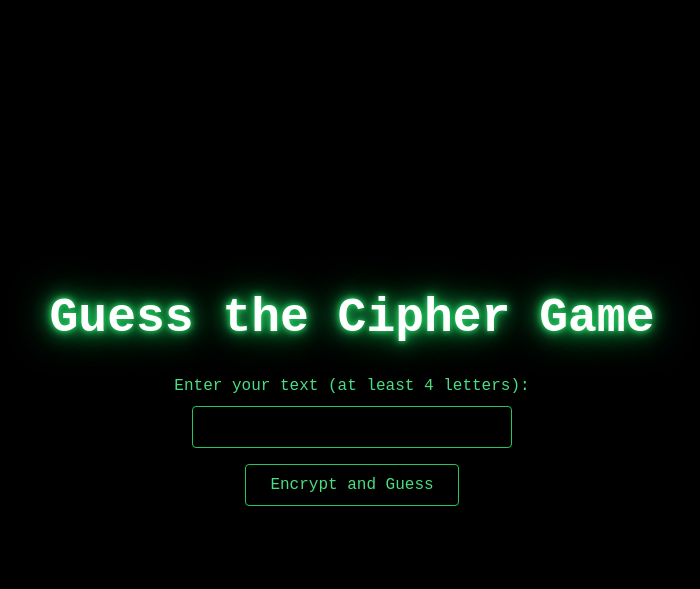
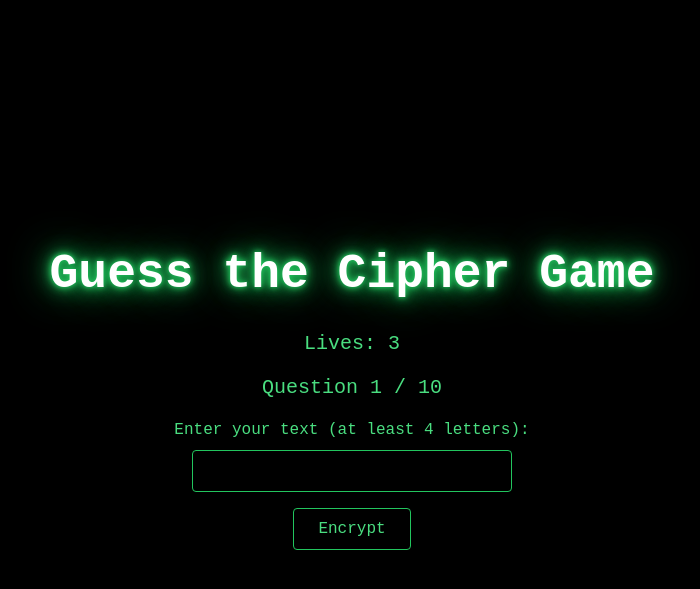
Before and after one commit to diazarvinda/guessthecipher, a Flask app: page /game in a window 1280 px wide. Shown: the top 589 px of the page, without its empty margins (288-988 px from the left). Run offline with Flask 3, Linux system fonts and the light colour scheme; some libraries are stand-ins or nearby versions.

Commit message:
Added Game System

```diff
--- a/app.py
+++ b/app.py
@@ -1,8 +1,8 @@
-from flask import Flask, request, render_template, jsonify
+from flask import Flask, request, render_template, jsonify, session
 import random
 
 app = Flask(__name__)
-
+app.secret_key = 'kelompok8'
 
 def caesar_cipher(text, shift, encrypt=True):
     result = ""
@@ -62,46 +62,6 @@ def rail_fence_cipher_encrypt(text, key):
                 result.append(rail[i][j])
     return ''.join(result), explanation
 
-
-def rail_fence_cipher_decrypt(cipher, key):
-    rail = [['\n' for _ in range(len(cipher))] for _ in range(key)]
-    dir_down = None
-    row, col = 0, 0
-    explanation = []
-
-    for i in range(len(cipher)):
-        if row == 0:
-            dir_down = True
-        if row == key - 1:
-            dir_down = False
-        rail[row][col] = '*'
-        col += 1
-        row += 1 if dir_down else -1
-
-    index = 0
-    for i in range(key):
-        for j in range(len(cipher)):
-            if rail[i][j] == '*' and index < len(cipher):
-                rail[i][j] = cipher[index]
-                explanation.append(
-                    f"Placing '{cipher[index]}' at rail {i}, column {j}")
-                index += 1
-
-    result = []
-    row, col = 0, 0
-    for i in range(len(cipher)):
-        if row == 0:
-            dir_down = True
-        if row == key - 1:
-            dir_down = False
-        if rail[row][col] != '\n':
-            result.append(rail[row][col])
-            col += 1
-        row += 1 if dir_down else -1
-
-    return ''.join(result), explanation
-
-
 def polybius_square_cipher_encrypt(text):
     square = {
         'A': '11', 'B': '12', 'C': '13', 'D': '14', 'E': '15',
@@ -126,69 +86,164 @@ def polybius_square_cipher_encrypt(text):
     return ' '.join(result), explanation
 
 
-def polybius_square_cipher_decrypt(cipher):
-    square = {
-        '11': 'A', '12': 'B', '13': 'C', '14': 'D', '15': 'E',
-        '21': 'F', '22': 'G', '23': 'H', '24': 'I', '25': 'K',
-        '31': 'L', '32': 'M', '33': 'N', '34': 'O', '35': 'P',
-        '41': 'Q', '42': 'R', '43': 'S', '44': 'T', '45': 'U',
-        '51': 'V', '52': 'W', '53': 'X', '54': 'Y', '55': 'Z'
-    }
-    result = []
-    explanation = []
-    pairs = cipher.split(' ')
-    for pair in pairs:
-        if pair == '':
-            result.append(' ')
-            explanation.append("Space remains unchanged")
-        elif pair in square:
-            result.append(square[pair])
-            explanation.append(f"'{pair}' -> '{square[pair]}'")
-        else:
-            result.append(pair)
-            explanation.append(f"'{pair}' remains unchanged (non-alphabetic)")
-    return ''.join(result), explanation
-
-
 def random_cipher(text):
     ciphers = [
         ('Caesar Cipher', lambda t: caesar_cipher(t, 3, encrypt=True)),
         ('Atbash Cipher', atbash_cipher),
         ('Rail Fence Cipher', lambda t: rail_fence_cipher_encrypt(t, 3)),
-        ('Polybius Square Cipher', polybius_square_cipher_encrypt)
+        ('Polybius Square Cipher', polybius_square_cipher_encrypt),
+        ('Vigenère Cipher', lambda t: vigenere_cipher(t, 'KEY')),
+        ('Transposition Cipher', lambda t: transposition_cipher(t, 3)),
+        ('Affine Cipher', lambda t: affine_cipher(t, 5, 8)),
     ]
     cipher_name, cipher_func = random.choice(ciphers)
     encrypted_text, explanation = cipher_func(text)
     return cipher_name, encrypted_text, explanation
 
 
+def vigenere_cipher(text, key, encrypt=True):
+    result = ""
+    explanation = []
+    key_length = len(key)
+    key_as_int = [ord(i) - 65 for i in key.upper()]
+    text_as_int = [ord(i) - 65 for i in text.upper()]
+
+    for i in range(len(text_as_int)):
+        if text[i].isalpha():
+            if encrypt:
+                value = (text_as_int[i] + key_as_int[i % key_length]) % 26
+                result += chr(value + 65)
+                explanation.append(f"'{text[i]}' -> '{chr(value + 65)}' (shifted by {key_as_int[i % key_length]})")
+            else:
+                value = (text_as_int[i] - key_as_int[i % key_length]) % 26
+                result += chr(value + 65)
+                explanation.append(f"'{text[i]}' -> '{chr(value + 65)}' (shifted back by {key_as_int[i % key_length]})")
+        else:
+            result += text[i]
+            explanation.append(f"'{text[i]}' remains unchanged (non-alphabetic)")
+
+    return result, explanation
+
+
+def transposition_cipher(text, key):
+    # Create a list of empty strings for each column
+    columns = [''] * key
+    explanation = []
+
+    # Fill the columns with characters from the text
+    for index, char in enumerate(text):
+        columns[index % key] += char
+        explanation.append(f"Placing '{char}' in column {index % key}")
+
+    # Join the columns to create the ciphertext
+    result = ''.join(columns)
+    return result, explanation
+
+
+def affine_cipher(text, a, b, encrypt=True):
+    result = ""
+    explanation = []
+
+    for char in text:
+        if char.isalpha():
+            shift_amount = 65 if char.isupper() else 97
+            original_position = ord(char) - shift_amount
+
+            if encrypt:
+                new_position = (a * original_position + b) % 26
+                new_char = chr(new_position + shift_amount)
+                result += new_char
+                explanation.append(f"'{char}' -> '{new_char}' (encrypted with a={a}, b={b})")
+            else:
+                # Decrypting
+                a_inv = pow(a, -1, 26)  # Modular inverse of a
+                new_position = a_inv * (original_position - b) % 26
+                new_char = chr(new_position + shift_amount)
+                result += new_char
+                explanation.append(f"'{char}' -> '{new_char}' (decrypted with a={a}, b={b})")
+        else:
+            result += char
+            explanation.append(f"'{char}' remains unchanged (non-alphabetic)")
+
+    return result, explanation
+
+
 @app.route('/game', methods=['GET', 'POST'])
 def game():
+    if request.method == 'GET':
+        session['lives'] = 3  # Set initial lives
+        session['correct_guesses'] = 0  # Initialize correct guesses
+        session['current_question'] = 0  # Initialize current question index
+        return render_template("game.html", lives=session['lives'], current_question_index=session['current_question'])
+
     if request.method == 'POST':
         if 'user_text' in request.form:
             user_text = request.form['user_text']
-            correct_cipher, encrypted_text, explanation = random_cipher(
-                user_text)
+            questions = []
+            lives = session.get('lives', 3)
+            for _ in range(10):  # Generate 10 questions
+                correct_cipher, encrypted_text, explanation = random_cipher(user_text)
+                questions.append((correct_cipher, encrypted_text, explanation))
+            session['questions'] = questions
 
-            # Shuffle options for multiple-choice
-            options = ['Caesar Cipher', 'Atbash Cipher',
-                       'Rail Fence Cipher', 'Polybius Square Cipher']
-            random.shuffle(options)
+            # Add options for guessing the cipher
+            current_question = questions[0]
+            correct_cipher = current_question[0]
 
-            return render_template('game.html', encrypted_text=encrypted_text, options=options, correct_cipher=correct_cipher, explanation=explanation)
+            # Determine incorrect options
+            all_ciphers = [
+                'Caesar Cipher', 'Atbash Cipher', 'Rail Fence Cipher',
+                'Polybius Square Cipher', 'Vigenère Cipher',
+                'Transposition Cipher', 'Affine Cipher'
+            ]
+            available_incorrect_options = [cipher for cipher in all_ciphers if cipher != correct_cipher]
+            num_incorrect_options = min(3, len(available_incorrect_options))  # Ensure we don't sample more than available
+
+            # Select random incorrect options
+            incorrect_options = random.sample(available_incorrect_options, num_incorrect_options)
+            options = incorrect_options + [correct_cipher]  # Add the correct cipher
+            random.shuffle(options)  # Shuffle the options to randomize their order
+
+            return render_template('game.html', question=current_question, lives=lives, options=options, current_question_index=session['current_question'])
+
         elif 'guess' in request.form:
             guess = request.form['guess']
-            correct_cipher = request.form.get('correct_cipher', '')
-            explanation = request.form.get('explanation', '').split(';')
+            correct_cipher = request.form['correct_cipher']
+            current_question_index = session.get('current_question', 0)
+            lives = session.get('lives', 3)
 
             if guess == correct_cipher:
+                session['correct_guesses'] += 1  # Increment correct guesses
                 message = "Correct! Here is the solution:"
+                explanation = request.form['explanation'].split(';')
+                session['current_question'] += 1  # Move to the next question
+                current_question_index += 1  # Increment the question index
+
+                # Check if the user has completed all questions
+                if session['current_question'] >= len(session['questions']):
+                    message = "Congratulations! You've completed the game!"
+                    session.clear()  # Clear session for a new game
+                    return jsonify({'message': message, 'redirect': '/', 'lives': lives, 'explanation': []})  # Send redirect info with empty explanation
+
+                # Check if the user has won
+                if session['correct_guesses'] >= 10:
+                    message = "You've won the game! Redirecting to the main menu."
+                    session.clear()  # Clear session for a new game
+                    return jsonify({'message': message, 'redirect': '/', 'lives': lives, 'explanation': []})  # Send redirect info with empty explanation
             else:
-                message = f"Wrong! The correct algorithm was {correct_cipher}. Here is the solution:"
+                if lives > 0:
+                    lives -= 1
+                    session['lives'] = lives
+                message = "Wrong! Try again."
+                explanation = []
+                if lives <= 0:
+                    message = "Game Over! Redirecting to main menu."
+                    session.clear()
+                    explanation = []  # Ensure explanation is defined even when game is over
 
-            return jsonify({'message': message, 'explanation': explanation})
+            return jsonify({'message': message, 'lives': lives, 'explanation': explanation, 'current_question_index': current_question_index})
 
-    return render_template('game.html', encrypted_text=None, options=None, correct_cipher=None, explanation=None)
+    return render_template('game.html', encrypted_text=None, options=None, correct_cipher=None, explanation=None, current_question_index=session.get('current_question', 0))
 
 
 @app.route('/', methods=['GET', 'POST'])
@@ -196,5 +251,12 @@ def home():
     return render_template("home.html")
 
 
+@app.route('/new_game', methods=['GET'])
+def new_game():
+    session.clear()  # Clear the session to reset lives and questions
+    session['lives'] = 3  # Set initial lives for the new game
+    return render_template("home.html")  # Redirect to home page
+
+
 if __name__ == '__main__':
     app.run(debug=True)
--- a/templates/game.html
+++ b/templates/game.html
@@ -29,16 +29,19 @@
             from {
                 width: 0;
             }
+
             to {
                 width: 100%;
             }
         }
 
         @keyframes blink-caret {
+
             from,
             to {
                 border-color: transparent;
             }
+
             50% {
                 border-color: #22c55e;
             }
@@ -66,16 +69,20 @@
 
 <body class="w-full h-screen flex flex-col items-center justify-center text-green-400">
     <h1 class="text-5xl glow font-bold mb-8 text-white">Guess the Cipher Game</h1>
+    <div id="livesDisplay" class="text-xl mb-4">Lives: {{ lives }}</div>
+    <div id="questionIndicator" class="text-xl mb-4">
+        Question {{ current_question_index + 1 }} / 10
+    </div>
     <form id="textForm" method="post" class="flex flex-col items-center" onsubmit="return validateInput()">
         <label for="user_text" class="mb-2">Enter your text (at least 4 letters):</label>
         <input type="text" id="user_text" name="user_text" class="p-2 w-80 mb-4 rounded" required>
-        <button type="submit" class="btn p-2 px-6 rounded">Encrypt and Guess</button>
+        <button type="submit" class="btn p-2 px-6 rounded">Encrypt</button>
     </form>
 
-    {% if encrypted_text %}
+    {% if question %}
     <div class="mt-8 text-center">
         <h2 class="text-2xl glow">Encrypted Text</h2>
-        <p class="encrypted text-xl mt-4">{{ encrypted_text }}</p>
+        <p class="encrypted text-xl mt-4">{{ question[1] }}</p>
         <h3 class="text-xl mt-6">Guess the Cipher Used</h3>
         <form id="guessForm" class="flex flex-col items-center mt-4">
             {% for option in options %}
@@ -84,14 +91,15 @@
                 {{ option }}
             </label>
             {% endfor %}
-            <input type="hidden" name="correct_cipher" value="{{ correct_cipher }}">
-            <input type="hidden" name="explanation" value="{{ explanation|join(';') }}">
+            <input type="hidden" name="correct_cipher" value="{{ question[0] }}">
+            <input type="hidden" name="explanation" value="{{ question[2]|join(';') }}">
             <button type="button" class="btn mt-4 p-2 px-6 rounded" onclick="submitGuess()">Submit Guess</button>
         </form>
     </div>
     {% endif %}
 
-    <div id="resultModal" class="hidden fixed top-0 left-0 w-full h-full bg-black bg-opacity-75 flex items-center justify-center">
+    <div id="resultModal"
+        class="hidden fixed top-0 left-0 w-full h-full bg-black bg-opacity-75 flex items-center justify-center">
         <div class="bg-black border-2 border-green-400 p-8 rounded-lg">
             <h2 class="text-2xl glow mb-4">Result</h2>
             <p id="resultMessage"></p>
@@ -130,7 +138,22 @@
                         li.textContent = step;
                         explanationList.appendChild(li);
                     });
+                    document.getElementById('livesDisplay').innerText = `Lives: ${data.lives}`;
+                    document.getElementById('questionIndicator').innerText =
+                        `Question ${data.current_question_index + 1} / 10`;
                     document.getElementById('resultModal').classList.remove('hidden');
+
+                    if (data.lives <= 0) {
+                        alert("Game Over! Redirecting to main menu.");
+                        window.location.href = '/'; // Redirect to main menu
+                    } else if (data.message.includes("Congratulations") || data.message.includes("won")) {
+                        alert(data.message);
+                        window.location.href = data.redirect || '/'; // Redirect to main menu
+                    }
+                })
+                .catch(error => {
+                    console.error('Error:', error);
+                    alert('An error occurred. Please try again.');
                 });
         }
 
```
Also changed, not shown: templates/home.html (+6 -1 lines), 1 other file.
